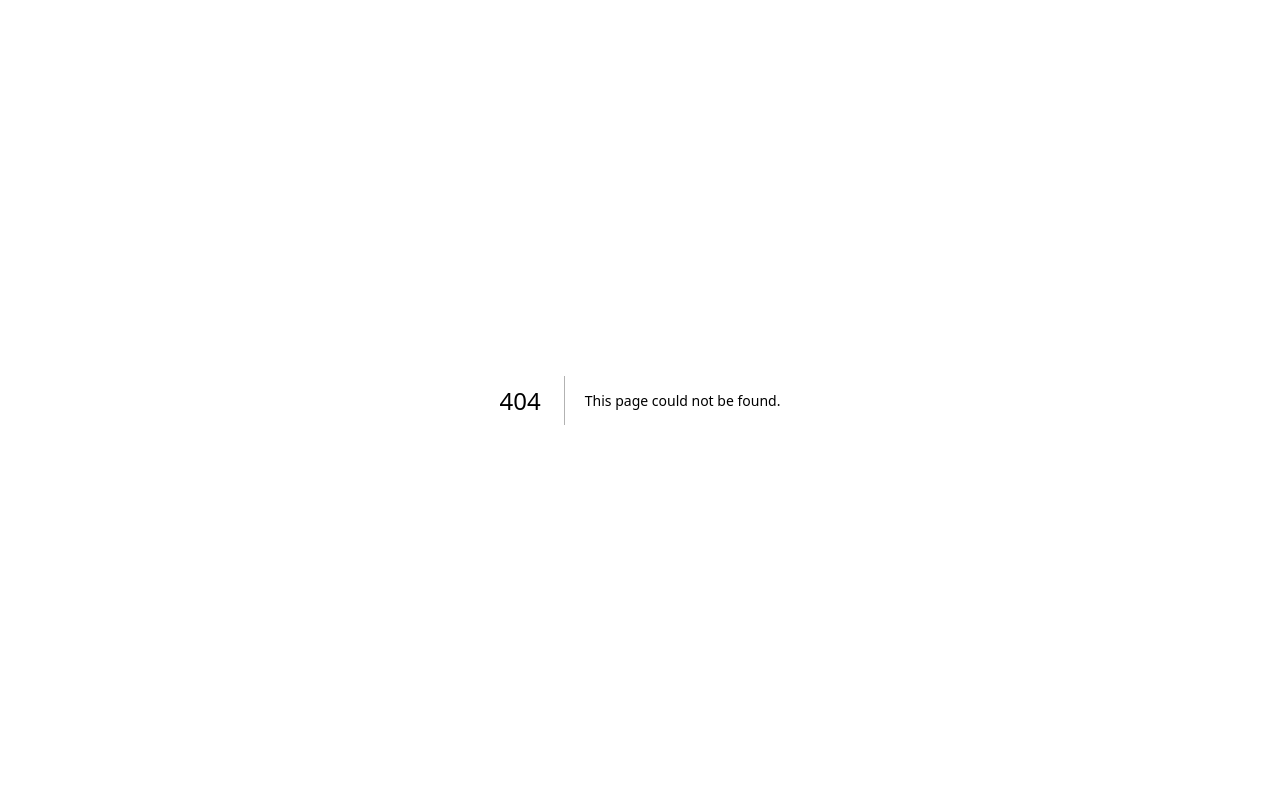
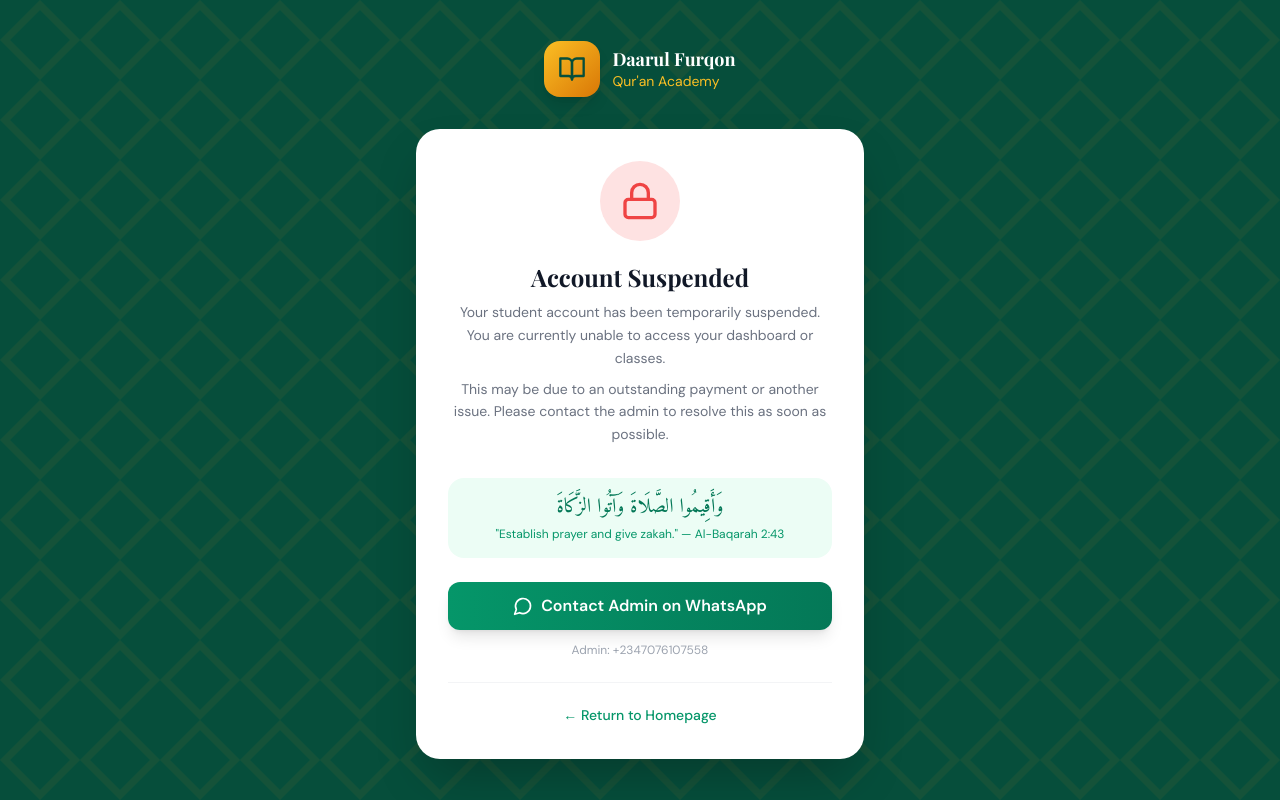
Before and after one commit to okewunmi/Daarul-Furqon-Qur-an-Academy, a Next.js app: page /suspended in a window 1280 px wide. Before the commit this address had no page. Built offline with nearby package versions, Linux system fonts and the light colour scheme.

Commit message:
feat: add SuspendedPage component for student account suspension notification

```diff
--- /dev/null
+++ b/src/app/suspended/page.tsx
@@ -0,0 +1,85 @@
+import Link from 'next/link'
+import { BookOpen, MessageCircle, Lock } from 'lucide-react'
+
+const ADMIN_WHATSAPP = '+2347076107558'
+
+export default function SuspendedPage() {
+  const waMessage = encodeURIComponent(
+    "Assalamu Alaykum! My student account at Daarul Furqon Qur'an Academy has been suspended. I would like to resolve this and regain access. JazakAllahu Khayran."
+  )
+
+  return (
+    <div className="min-h-screen geometric-bg flex items-center justify-center p-4">
+      <div className="w-full max-w-md">
+        {/* Logo */}
+        <div className="text-center mb-8">
+          <Link href="/" className="inline-flex items-center gap-3">
+            <div className="w-14 h-14 rounded-2xl bg-gradient-to-br from-gold-400 to-gold-600 flex items-center justify-center shadow-lg">
+              <BookOpen className="w-7 h-7 text-emerald-900" />
+            </div>
+            <div className="text-left">
+              <div className="text-white font-display font-bold text-lg leading-tight">Daarul Furqon</div>
+              <div className="text-gold-400 text-sm">Qur'an Academy</div>
+            </div>
+          </Link>
+        </div>
+
+        {/* Card */}
+        <div className="bg-white rounded-3xl p-8 shadow-2xl text-center">
+          {/* Icon */}
+          <div className="w-20 h-20 rounded-full bg-red-100 flex items-center justify-center mx-auto mb-5">
+            <Lock className="w-10 h-10 text-red-500" />
+          </div>
+
+          <h1 className="font-display text-2xl font-bold text-gray-900 mb-2">
+            Account Suspended
+          </h1>
+
+          <p className="text-gray-500 text-sm leading-relaxed mb-2">
+            Your student account has been temporarily suspended.
+            You are currently unable to access your dashboard or classes.
+          </p>
+
+          <p className="text-gray-500 text-sm leading-relaxed mb-8">
+            This may be due to an outstanding payment or another issue.
+            Please contact the admin to resolve this as soon as possible.
+          </p>
+
+          {/* Arabic reminder */}
+          <div className="bg-emerald-50 rounded-2xl p-4 mb-6">
+            <p className="font-arabic text-emerald-700 text-xl mb-1">
+              وَأَقِيمُوا الصَّلَاةَ وَآتُوا الزَّكَاةَ
+            </p>
+            <p className="text-emerald-600 text-xs">
+              "Establish prayer and give zakah." — Al-Baqarah 2:43
+            </p>
+          </div>
+
+          {/* Contact admin */}
+          <a
+            href={`https://wa.me/${ADMIN_WHATSAPP.replace(/\D/g, '')}?text=${waMessage}`}
+            target="_blank"
+            rel="noopener noreferrer"
+            className="btn-primary w-full flex items-center justify-center gap-2 mb-3"
+          >
+            <MessageCircle className="w-5 h-5" />
+            Contact Admin on WhatsApp
+          </a>
+
+          <p className="text-gray-400 text-xs">
+            Admin: {ADMIN_WHATSAPP}
+          </p>
+
+          <div className="mt-6 pt-5 border-t border-gray-100">
+            <Link
+              href="/"
+              className="text-sm text-emerald-600 hover:text-gold-600 transition-colors font-medium"
+            >
+              ← Return to Homepage
+            </Link>
+          </div>
+        </div>
+      </div>
+    </div>
+  )
+}
```
Also changed, not shown: src/middleware.ts (+99 -0 lines).
